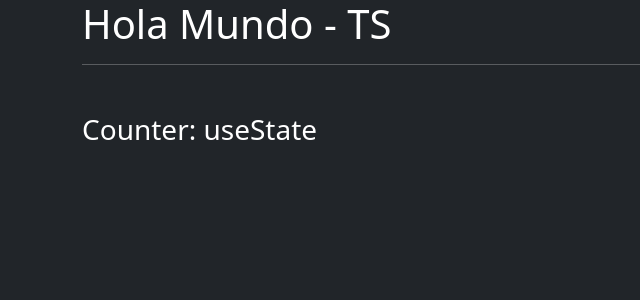
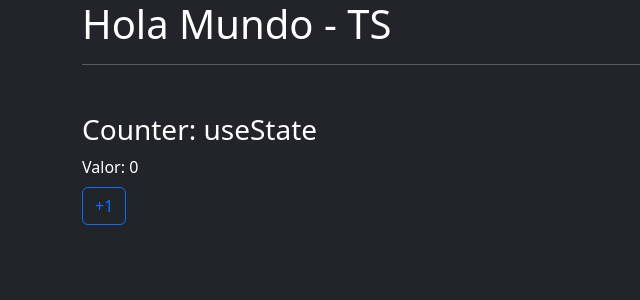
Before and after one commit to MSiestoGarabana/react-typescript, a React (Create React App) app: page / in a window 1280 px wide. Shown: the top 300 px of the page, without its empty margins (0-640 px from the left). Built offline with nearby package versions, Linux system fonts and the light colour scheme.

Commit message:
create state(counter) and Button(incrementcounter)

```diff
--- a/src/Components/Countes.tsx
+++ b/src/Components/Countes.tsx
@@ -1,9 +1,21 @@
-
+import {useState} from 'react'
 
 export const Counter = () => {
+
+   const [counter, setCounter] = useState(0)
+
+   const incrementar = () => {
+    setCounter(counter + 1)
+   }
+
 return (
     <div className="mt-5">
        <h3>Counter: useState</h3>
+       <span>Valor: {counter}</span>
+       <br/>
+       <button onClick={incrementar} className='btn btn-outline-primary mt-2' >
+        +1
+       </button>
     </div>
 )
 }
```
